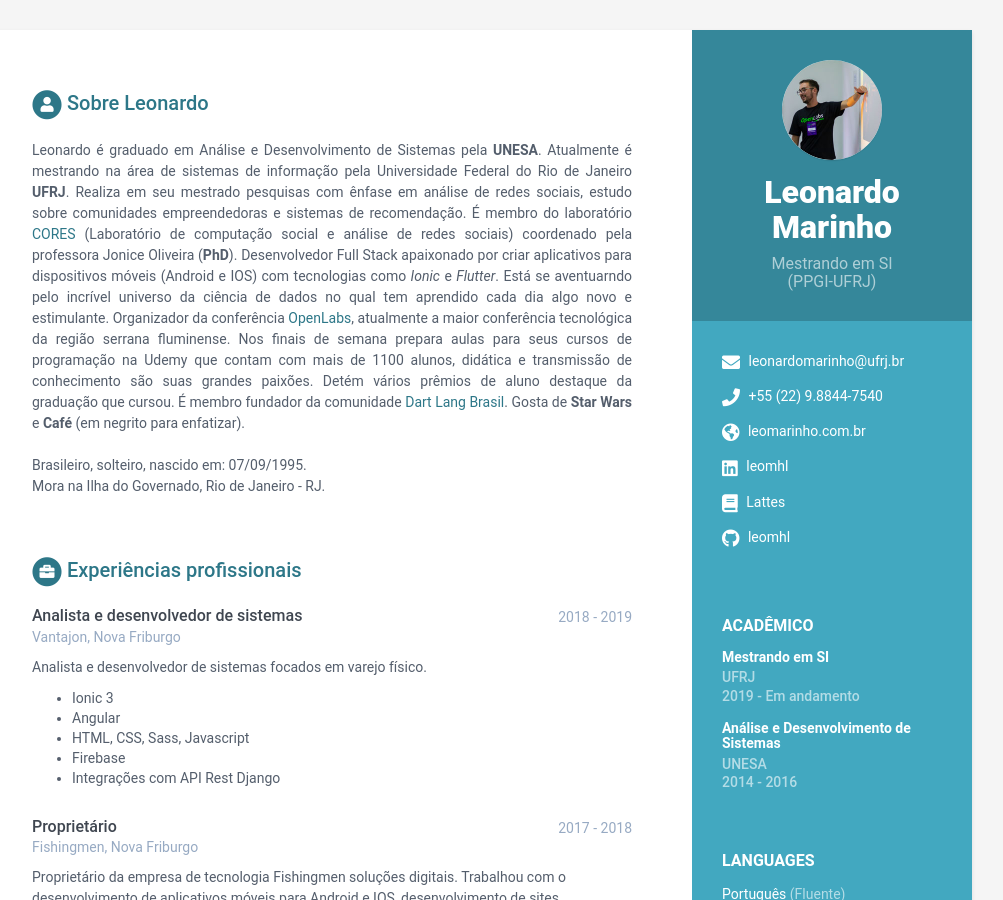
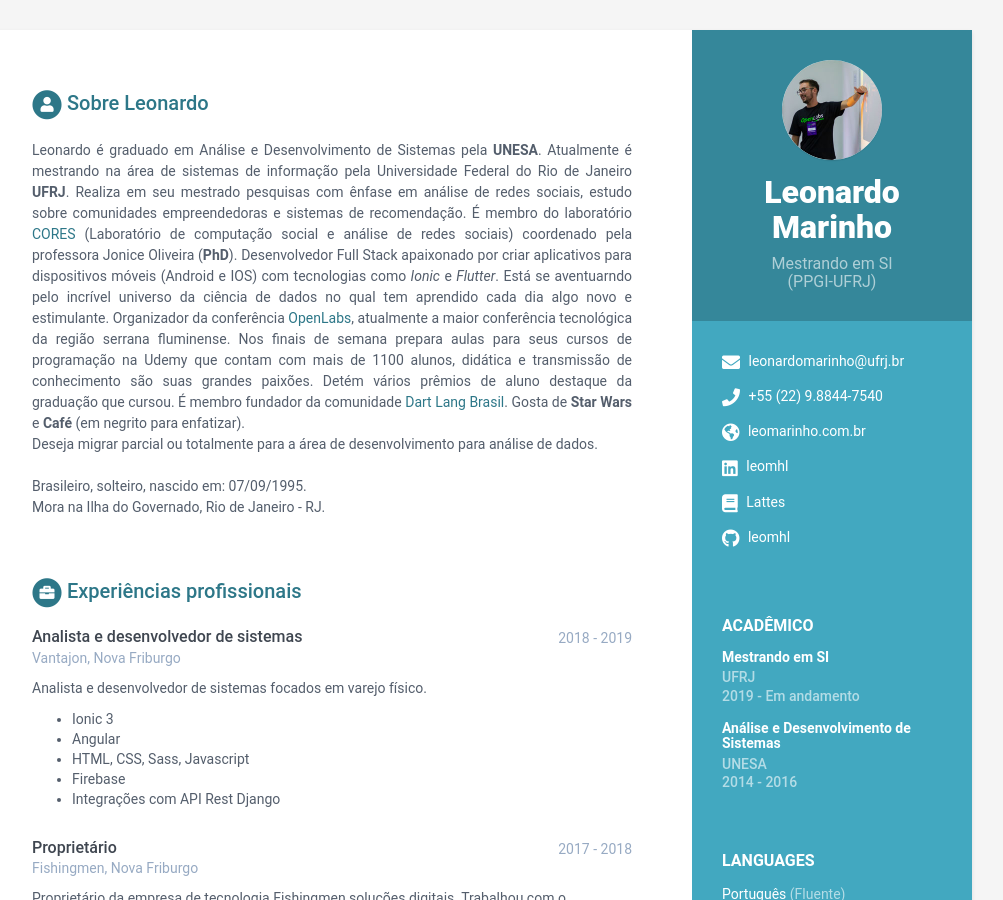
Before and after one commit to Leomhl/leomhl.github.io, a Jekyll site: the page built from index.html, in a window 1280 px wide and 900 px high. Shown: the whole window, without its empty margins (168-1171 px from the left). Built offline with Jekyll 4.4.1, drawn with Linux system fonts in a browser that asks for light colours.

Commit message:
Análise de dados

```diff
--- a/_data/data.yml
+++ b/_data/data.yml
@@ -61,6 +61,7 @@ career-profile:
       Detém vários prêmios de aluno destaque da graduação que cursou.
       É membro fundador da comunidade <a href="http://dartlang.com.br" target="_blank">Dart Lang Brasil</a>.
       Gosta de <b>Star Wars</b> e <b>Café</b> (em negrito para enfatizar).
+      <br>Deseja migrar parcial ou totalmente para a área de desenvolvimento para análise de dados.
       <br><br> Brasileiro, solteiro, nascido em: 07/09/1995.<br>Mora na Ilha do Governado, Rio de Janeiro - RJ.
 education:
     - degree: Mestrando em SI
```
